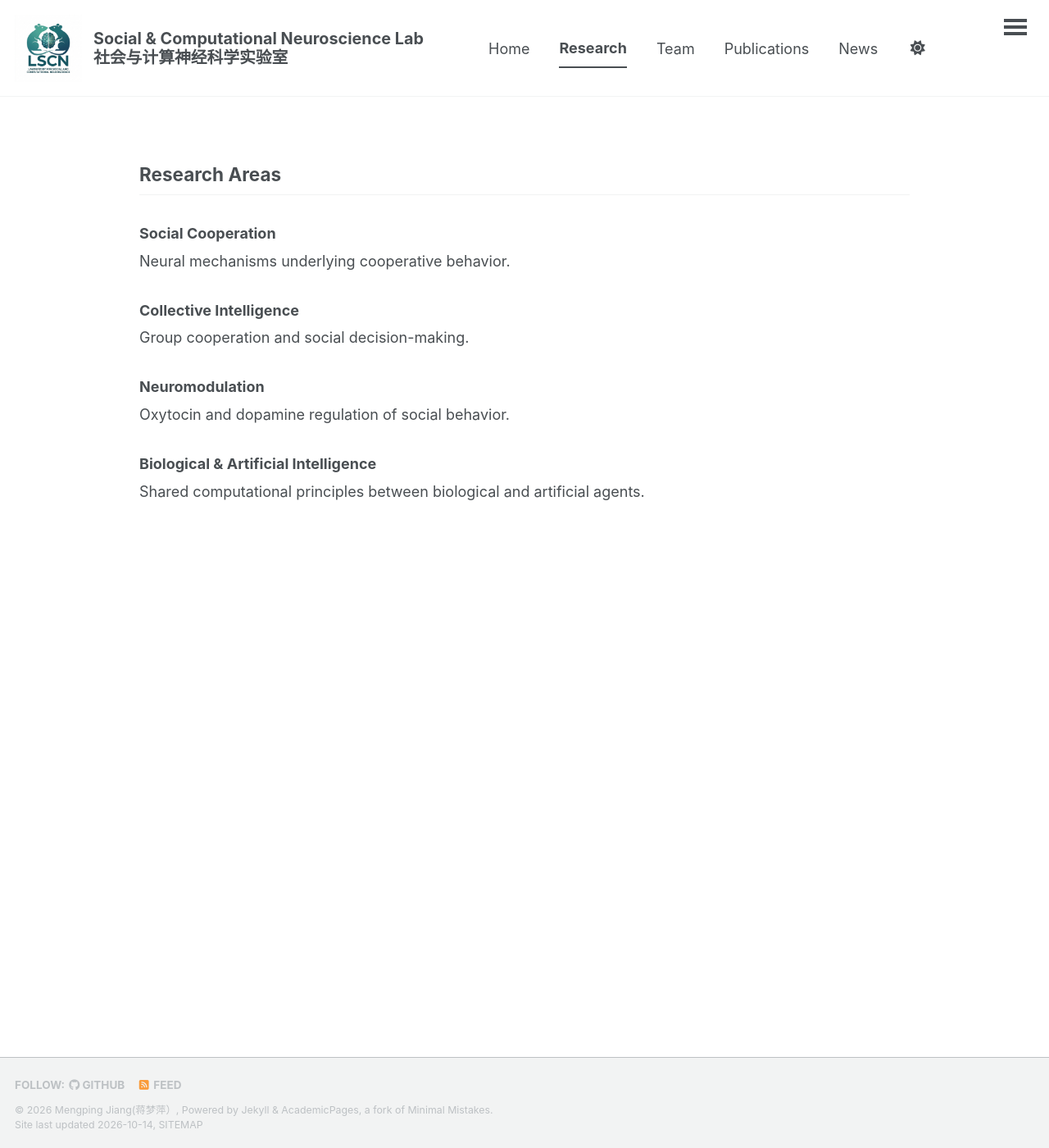
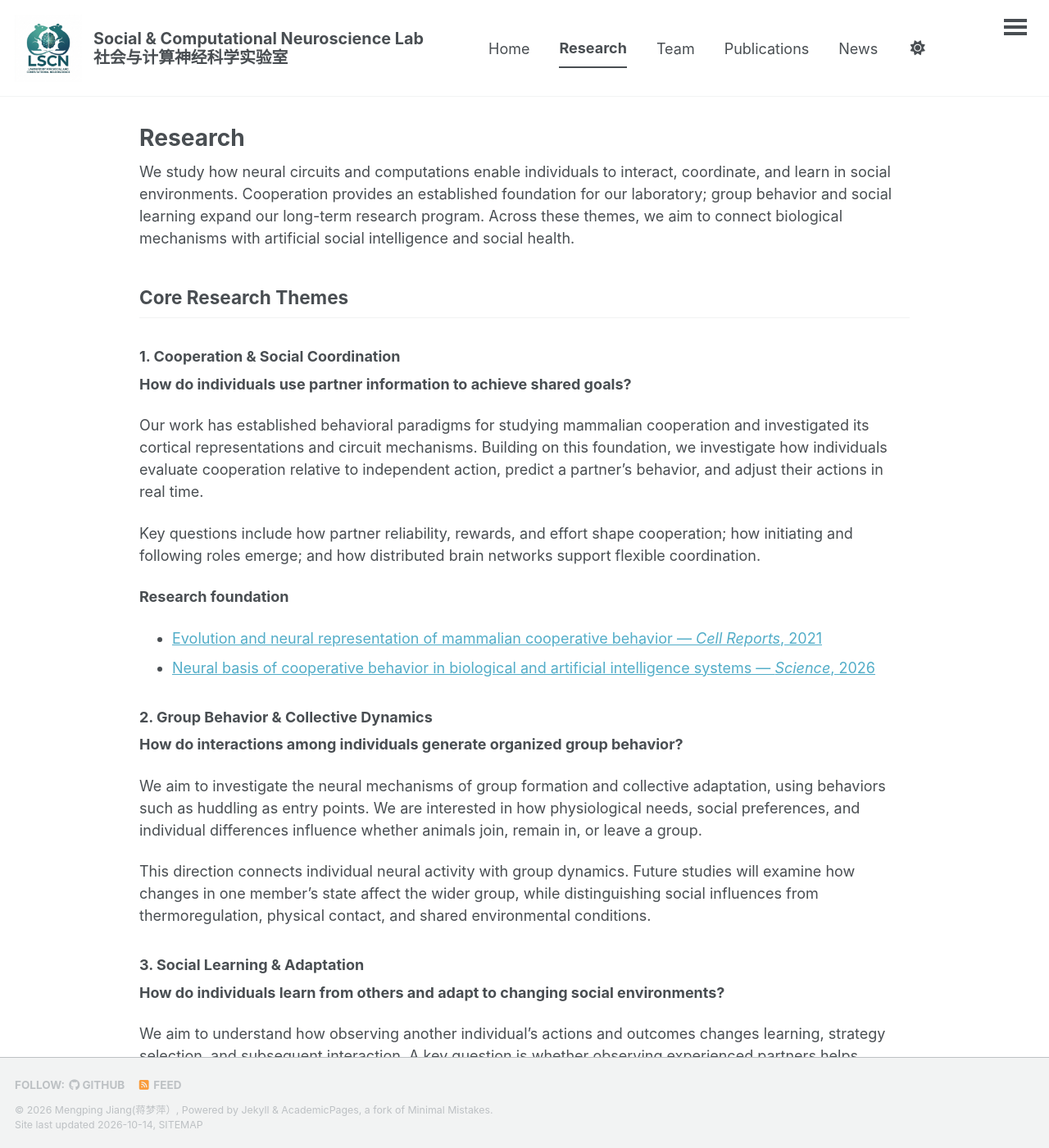
Before and after one commit to MengpingJiang/mengpingjiang.github.io, a Jekyll site: the page built from _pages/research.md, in a window 1280 px wide and 1400 px high. Shown: the whole window at 82% size. Built offline with Jekyll 4.4.1, drawn with Linux system fonts in a browser that asks for light colours; a script bundle is joined from its source files by our own code; library files that are not in the unit come from our copies; some of the changed text lies outside the part shown.

Commit message:
Clarify lab research themes and align home and recruitment pages

```diff
--- a/_pages/research.md
+++ b/_pages/research.md
@@ -1,28 +1,70 @@
 ---
 layout: single
-title:
+title: "Research"
 permalink: /research/
 author_profile: false
-redirect_from:
-  - /resume
 ---
 
-{% include base_path %}
+We study how neural circuits and computations enable individuals to interact, coordinate, and learn in social environments. Cooperation provides an established foundation for our laboratory; group behavior and social learning expand our long-term research program. Across these themes, we aim to connect biological mechanisms with artificial social intelligence and social health.
 
-## Research Areas
+## Core Research Themes
 
-### Social Cooperation
+### 1. Cooperation & Social Coordination
 
-Neural mechanisms underlying cooperative behavior.
+**How do individuals use partner information to achieve shared goals?**
 
-### Collective Intelligence
+Our work has established behavioral paradigms for studying mammalian cooperation and investigated its cortical representations and circuit mechanisms. Building on this foundation, we investigate how individuals evaluate cooperation relative to independent action, predict a partner's behavior, and adjust their actions in real time.
 
-Group cooperation and social decision-making.
+Key questions include how partner reliability, rewards, and effort shape cooperation; how initiating and following roles emerge; and how distributed brain networks support flexible coordination.
 
-### Neuromodulation
+**Research foundation**
 
-Oxytocin and dopamine regulation of social behavior.
+- [Evolution and neural representation of mammalian cooperative behavior — *Cell Reports*, 2021](https://www.cell.com/cell-reports/fulltext/S2211-1247(21)01511-4)
+- [Neural basis of cooperative behavior in biological and artificial intelligence systems — *Science*, 2026](https://www.science.org/doi/10.1126/science.adw8151)
 
-### Biological & Artificial Intelligence
+### 2. Group Behavior & Collective Dynamics
 
-Shared computational principles between biological and artificial agents.
+**How do interactions among individuals generate organized group behavior?**
+
+We aim to investigate the neural mechanisms of group formation and collective adaptation, using behaviors such as huddling as entry points. We are interested in how physiological needs, social preferences, and individual differences influence whether animals join, remain in, or leave a group.
+
+This direction connects individual neural activity with group dynamics. Future studies will examine how changes in one member's state affect the wider group, while distinguishing social influences from thermoregulation, physical contact, and shared environmental conditions.
+
+### 3. Social Learning & Adaptation
+
+**How do individuals learn from others and adapt to changing social environments?**
+
+We aim to understand how observing another individual's actions and outcomes changes learning, strategy selection, and subsequent interaction. A key question is whether observing experienced partners helps animals acquire cooperative strategies and transfer them to unfamiliar partners or tasks.
+
+Our interests include observational learning, imitation, and the integration of personal experience with social information. We seek to distinguish learning about actions, outcomes, and rules, and identify the neural computations that support each process.
+
+## Cross-Cutting Directions
+
+### Social Intelligence Across Biological and Artificial Systems
+
+**Which principles of social computation generalize across animals and artificial agents?**
+
+Building on our biological–AI cooperation research, we aim to study biological–biological, AI–AI, and biological–AI interaction within comparable tasks. We are interested in partner modeling, role formation, cooperative learning, and adaptation to unfamiliar partners.
+
+Future animal–AI studies may use embodied artificial partners, including robotic rodents, to control partner reliability, response timing, and interactive strategies. In parallel, we seek to test whether biological principles improve the adaptability and generalization of socially intelligent AI.
+
+### Social Dysfunction & Intervention
+
+**How do social abilities become disrupted, and which experiences or interventions support recovery?**
+
+We aim to examine social dysfunction in neurodevelopmental and psychiatric disorders by separating changes in social motivation, partner information use, coordination, and observational learning.
+
+A complementary interest is how social environments and positive interactions influence stress susceptibility and depression-related behavioral changes. Our long-term goal is to identify mechanisms and evaluate targeted behavioral or circuit interventions, including their persistence and transfer across social contexts.
+
+## Shared Approaches
+
+Across our research themes, we combine:
+
+- **Quantitative behavior:** freely interacting animals, cooperation tasks, and multi-animal tracking.
+- **Neural recording:** calcium imaging, fiber photometry, and large-scale electrophysiology.
+- **Causal circuit analysis:** optogenetics and chemogenetics.
+- **Computational analysis:** behavioral models, neural population dynamics, and multi-agent reinforcement learning.
+
+We welcome collaborations in systems neuroscience, collective behavior, learning and memory, computational neuroscience, AI and robotics, and mental health research.
+
+[Explore our publications]({{ '/publications/' | relative_url }}) · [Join the laboratory]({{ '/join/' | relative_url }})
```
Also changed, not shown: _pages/about.md (+19 -10 lines), _pages/join.md (+14 -4 lines).
